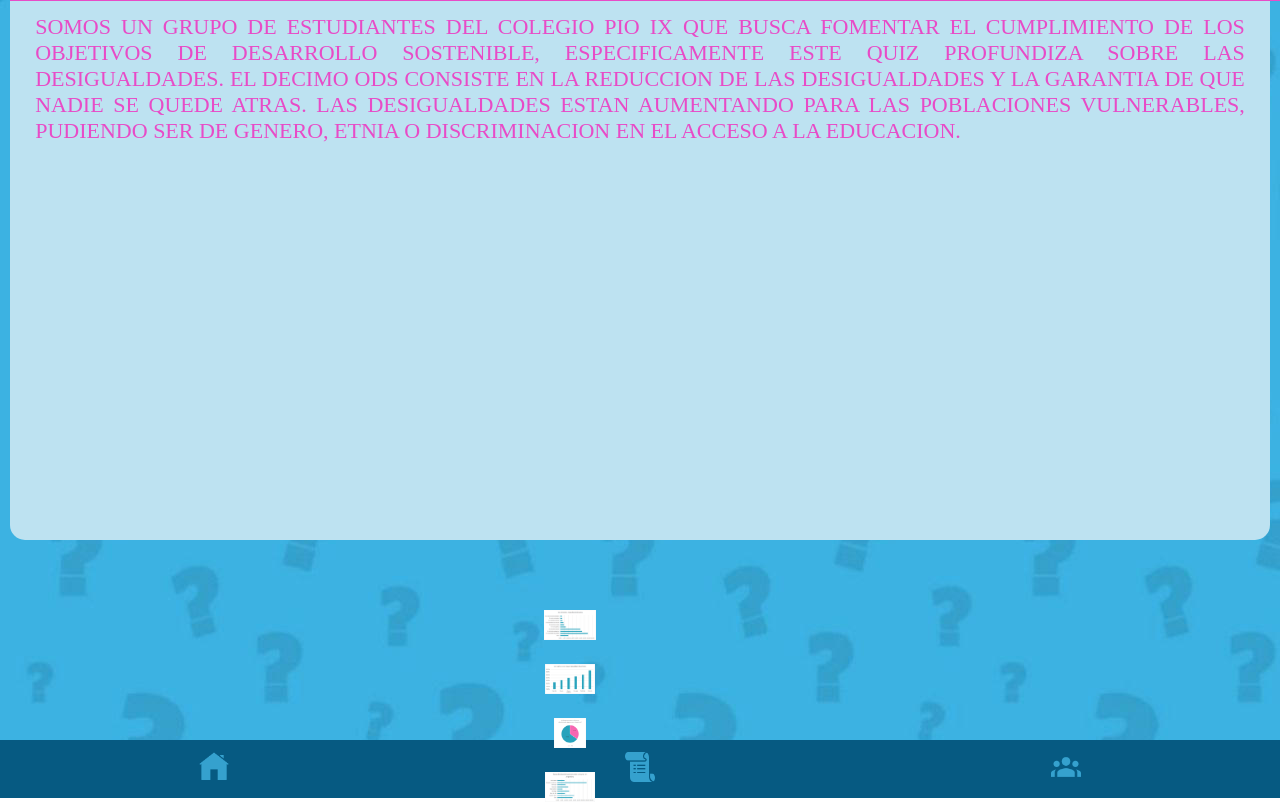
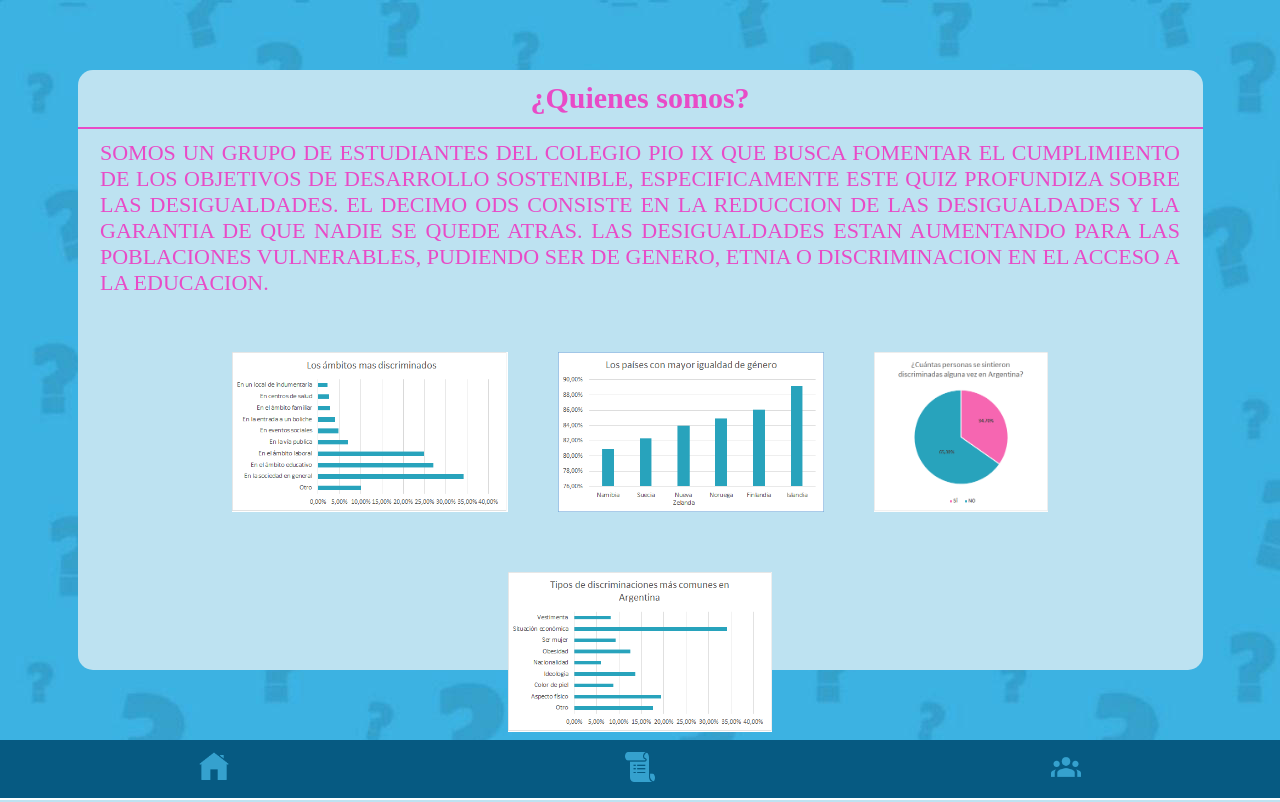
Before and after one commit to PioIX/ProyectoInterGrupo7, a Flask app: page /nosotras in a window 1280 px wide; the page is wider, and only the part inside the window is pictured. Run offline with Flask 2, Linux system fonts and the light colour scheme; some web fonts are replaced.

Commit message:
agregamos el zoom y los graficos

```diff
--- a/main.py
+++ b/main.py
@@ -196,22 +196,9 @@
 
 @app.route('/puntaje')
 def ranking():
-  if session['puntaje1'] == 0:
-    session['puntaje1'] = 0
-  if session['puntaje2'] == 0:
-    session['puntaje2'] = 0
-  if session['puntaje3'] == 0:
-    session['puntaje3'] = 0
-  if session['puntaje4'] == 0:
-    session['puntaje4'] = 0
-  if session['puntaje5'] == 0:
-    session['puntaje5'] = 0
+
   top5 = []
-  top5.append(session['puntaje1'])
-  top5.append(session['puntaje2'])
-  top5.append(session['puntaje3'])
-  top5.append(session['puntaje4'])
-  top5.append(session['puntaje5'])
+  top5.append(session['puntos'])
   print(top5)
 
   end = time.time()
@@ -220,15 +207,12 @@
   tiempo = float(tiempo)
   con_dos_decimales = round(tiempo, 2)
 
-  if session['puntos'] > top5:
-    session['puntaje5'] = session['puntaje4']
-    session['puntaje4'] = session['puntaje3']
-    session['puntaje3'] = session['puntaje2']
-    session['puntaje2'] = session['puntaje1']
-    session['puntaje1'] = session['puntos']
-
-  #elif session['puntos'] > session['puntaje1']:
-   # no funcionaaaa
+  listaOrdenada = top5.sort()
+  top1 = listaOrdenada[0]
+  top2 = listaOrdenada[1]
+  top3 = listaOrdenada[2]
+  top4 = listaOrdenada[3]
+  top5 = listaOrdenada[4]
 
   conn = sqlite3.connect('tabla.db')
   q = f"""UPDATE Usuarios SET puntaje = '{session['puntos']}' WHERE nombre = '{session['usuarioGlobal']}' """
@@ -238,6 +222,11 @@
   return render_template('ranking.html',
                          puntaje = session['puntos'],
                          nombre = session['usuarioGlobal'],
-                         tiempo = con_dos_decimales)
+                         tiempo = con_dos_decimales,
+                         top1 = top1,
+                         top2 = top2,
+                         top3 = top3,
+                         top4 = top4,
+                         top5 = top5)
 
 app.run(host='0.0.0.0', port=81)
--- a/static/nosotras.css
+++ b/static/nosotras.css
@@ -67,9 +67,7 @@
     padding-top: 1%;
   }
 
-  img {
-    height: 30px;
-  }
+
 
   #screen1{
     display:flex;
@@ -87,14 +85,25 @@
   color:#38ABD9;
 }
 
-#graficos{
-  display: grid;
-  grid-templates-colums: repeat(6,1fr);
-  width: 80%;
-  grid-gap: 20%;
-  margin: 5%;
+.graficos{
+    width:10%;
+    height:100px;
+    float:left;
+    margin:10px 10px 0 0;
+
+}
+ img {
+    height: 30px;
+  }
+.zoom {
+    transition: transform .2s;
+    height: 160px;
+    padding-left: 2%;
+    padding-right: 2%;
+    flex-direction: row;
+    margin-top:5%;
 }
 
-img: hover{
-transform: scale(1,15)
+.zoom:hover {
+    transform: scale(1.8);
 }
--- a/templates/nosotras.html
+++ b/templates/nosotras.html
@@ -15,18 +15,19 @@
             <div class="rectangulo">
                 <h2>¿Quienes somos?</h2>
 
-              <hr color= "#E84BC7" size=2 width="1400px">
+              <hr color= "#E84BC7" size=2 width="100%">
             <p>SOMOS UN GRUPO DE ESTUDIANTES DEL COLEGIO PIO IX QUE BUSCA FOMENTAR EL CUMPLIMIENTO DE LOS OBJETIVOS DE DESARROLLO SOSTENIBLE, ESPECIFICAMENTE ESTE QUIZ PROFUNDIZA SOBRE LAS DESIGUALDADES.
                 EL DECIMO ODS CONSISTE EN LA REDUCCION DE LAS DESIGUALDADES Y LA GARANTIA DE QUE NADIE SE QUEDE ATRAS. LAS DESIGUALDADES ESTAN AUMENTANDO PARA LAS POBLACIONES VULNERABLES, PUDIENDO SER DE GENERO, ETNIA O DISCRIMINACION EN EL ACCESO A LA EDUCACION. </p>
                 <tabla>
 
                 </tabla>
+              <div id="graficos"> <img class="zoom" src="{{ url_for('static', filename='GRAFICOS/ambitos discriminados.png') }}" alt="" class="imagen.ambitos discriminados">
+          <img class="zoom" src="{{ url_for('static', filename='GRAFICOS/paises con mayor igualdad de genero.png') }}" alt="" class="imagen.paises con mayor igualdad de genero">
+            <img class="zoom" src="{{ url_for('static', filename='GRAFICOS/personas discriminadas.png') }}" alt="" class="imagen.personas discriminadas">
+            <img class="zoom" src="{{ url_for('static', filename='GRAFICOS/tipos de discriminacion.png') }}" alt="" class="imagen.tipos de discriminacion">
+          </div>
             </div>
-          <div id="graficos"> <img src="{{ url_for('static', filename='GRAFICOS/ambitos discriminados.png') }}" alt="" class="imagen.ambitos discriminados">
-          <img src="{{ url_for('static', filename='GRAFICOS/paises con mayor igualdad de genero.png') }}" alt="" class="imagen.paises con mayor igualdad de genero">
-            <img src="{{ url_for('static', filename='GRAFICOS/personas discriminadas.png') }}" alt="" class="imagen.personas discriminadas">
-            <img src="{{ url_for('static', filename='GRAFICOS/tipos de discriminacion.png') }}" alt="" class="imagen.tipos de discriminacion">
-          </div>
+
         </div>
     </div>
     <footer>
--- a/templates/reglas.html
+++ b/templates/reglas.html
@@ -14,7 +14,7 @@
         <div>
             <div class="rectangulo">
                 <h2>REGLAS</h2>
-                <hr color= "#E84BC7" size=2 width="1400px">
+                <hr color= "#E84BC7" size=2 width="100%">
             <p>Involucrados, tiene como objetivo divulgar y tomar conciencia de los ODS (Objetivos de Desarrollo Sostenible), son parte de un proyecto internacional que intenta transformar el mundo mediante la Agenda 2030. Para comenzar el juego, el usuario ingresara su nombre, luego presionara el boton “Jugar”. Le aparecera otra pantalla en donde podra elegir “Nivel 1” (facil) o “Nivel 2” (dificil). Una vez que eligio una opcion, podra seleccionar la tematica del ODS “Desigualdades”, hay tres opciones: “Desigualdad de genero”, “Desigualdad de etnia” y “Desigualdad de educacion”. Cada sección tendrá preguntas relacionadas con la tematica seleccionada. Asimismo, habra un cronometro que tomara el tiempo que se tardo en responder todas las preguntas. Al finalizar el juego, aparecera la puntuacion del jugador y un ranking de los mejores 5 jugadores en todo el pais. </p>
                 <tabla>
 
```
Also changed, not shown: templates/ranking.html (+31 -31 lines), tabla.db.
